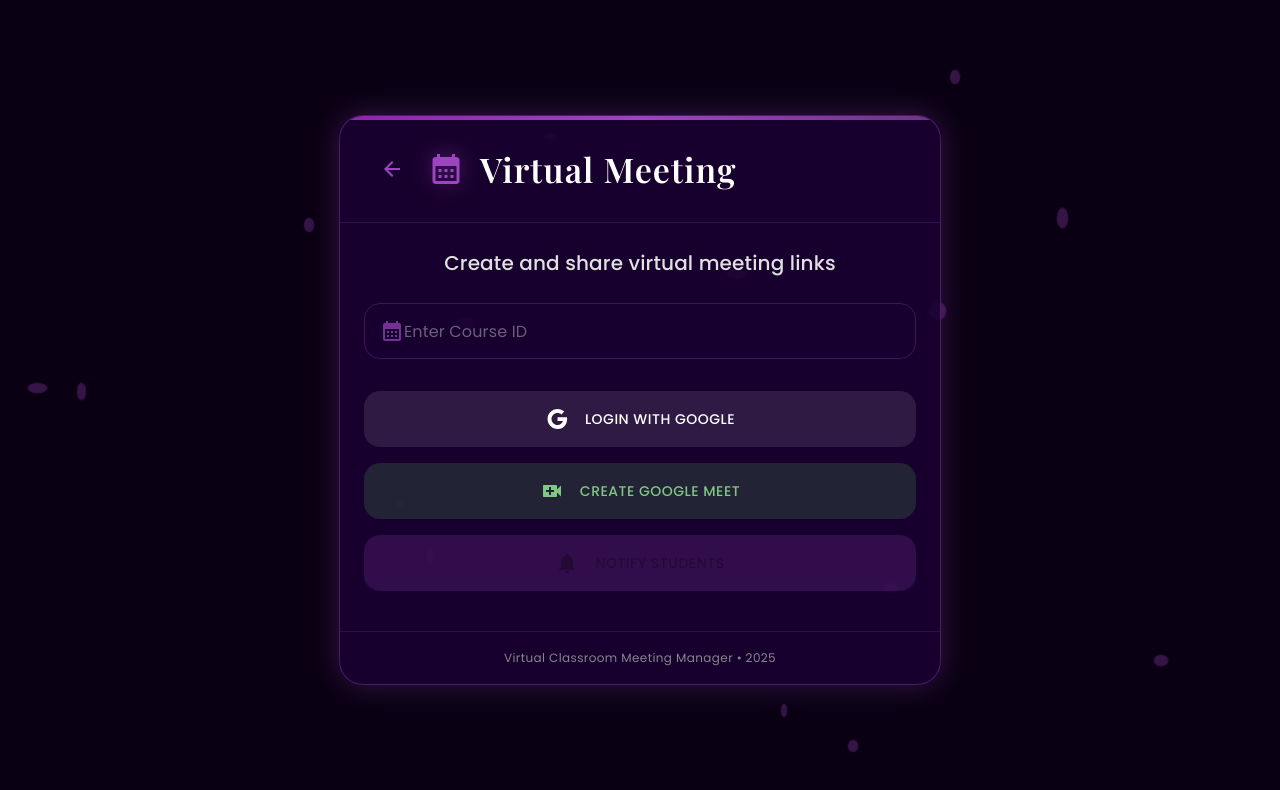
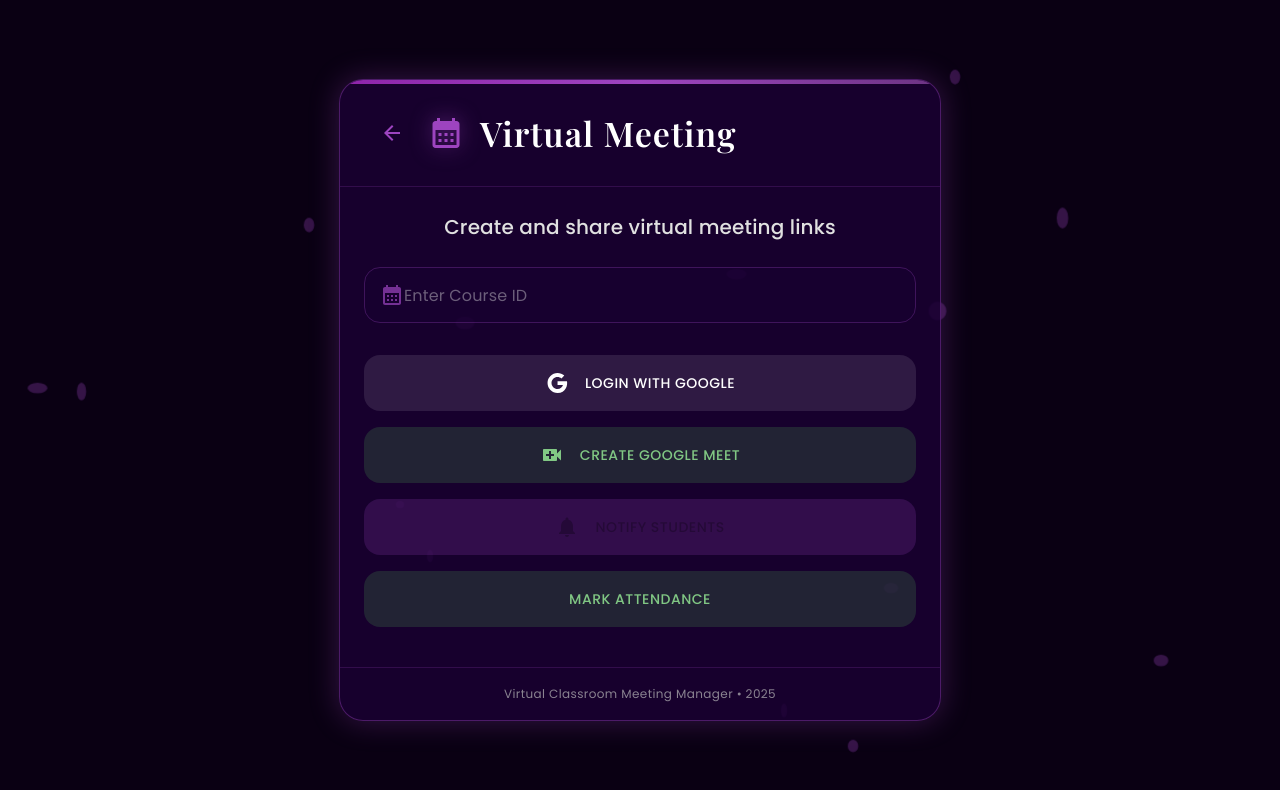
Before and after one commit to sravsguda123/Virtual-classroom---A1, a React (Vite) app in the folder frontend/: page /create_meeting in a window 1280 px wide. Shown: the top 790 px of the page. Built offline with nearby package versions, Linux system fonts and the light colour scheme.

Commit message:
attendance frontend

```diff
--- a/frontend/src/App.jsx
+++ b/frontend/src/App.jsx
@@ -13,6 +13,7 @@
 import TeacherGrade from "./components/TeacherGrade.jsx";
 import StudentGrade from "./components/StudentGrade.jsx";
 import StudentSubmissions from "./components/StudentSubmissions.jsx";
+import Attendance from "./components/attendance.jsx";
 
 function App() {
   return (
@@ -31,6 +32,7 @@
         <Route path="/grade/:assignmentId" element={<TeacherGrade />} />
         <Route path="/grade_view/:submissionId" element={<StudentGrade />} />
         <Route path="/my-submissions" element={<StudentSubmissions />} />
+        <Route path="/attendance/:courseId/:token" element={<Attendance />} />
       </Routes>
     </Router>
 
--- /dev/null
+++ b/frontend/src/components/attendance.jsx
@@ -0,0 +1,77 @@
+import React, { useState, useEffect } from 'react';
+import { useParams } from 'react-router-dom';
+import axios from 'axios';
+
+const Attendance = () => {
+  const { courseId, token } = useParams(); // ✅ Extract values from the URL path
+  const [students, setStudents] = useState([]);
+
+  const handleGetStudents = async () => {
+    try {
+      const response = await axios.get(
+        `http://127.0.0.1:8000/students_in_courses/${courseId}`,
+        {
+          headers: {
+            Authorization: `Bearer ${token}`, // ✅ Ensure token is correctly passed
+            "Content-Type": "application/json",
+          },
+        }
+      );
+      console.log("Response data:", response.data.students); // Log the response data
+      setStudents(response.data.students);
+    } catch (error) {
+      console.error("Error fetching students:", error);
+    }
+  };
+  const handleAttendance = async (studentId, isPresent) => {
+    if (!studentId) {
+      console.error("Student ID is undefined or null");
+      return;
+    }
+    if(!isPresent) {
+      console.error("Attendance status is undefined or null");
+      return;
+    }
+    else{
+        console.log(`Student ID: ${studentId}, Present: ${isPresent}`); // Log the student ID and attendance status
+        const response = await axios.post(`http://127.0.0.1:8000/attendance/${courseId}/${studentId}`,
+            {},
+            {
+                headers: {
+                  Authorization: `Bearer ${token}`, // ✅ Ensure token is correctly passed
+                  "Content-Type": "application/json",
+                },
+              }
+            );
+        console.log("Attendance response:", response.data); // Log the attendance response
+    }
+  }
+
+  return (
+    <div className="attendance-container">
+      <h1>Attendance</h1>
+      <button onClick={handleGetStudents}>Get Students</button>
+      <table className="attendance-table">
+        <thead>
+          <tr>
+            <th>Name</th>
+            <th>Present</th>
+          </tr>
+        </thead>
+        <tbody>
+          {students.map((student) => (
+            <tr key={student}>
+              <td>{student}</td>
+              <td><input
+          type="checkbox"
+          onChange={(e) => handleAttendance(student, e.target.checked)}
+        /></td>
+            </tr>
+          ))}
+        </tbody>
+      </table>
+    </div>
+  );
+};
+
+export default Attendance;
--- a/frontend/src/components/create_meeting.jsx
+++ b/frontend/src/components/create_meeting.jsx
@@ -93,6 +93,10 @@
       setLoading(false);
     }
   };
+
+  const handleAttendance = async () => {
+    navigate(`/attendance/${courseId}/${token}`);
+  }
 
   return (
     <>
@@ -472,6 +476,29 @@
                           </>
                         )}
                       </Button>
+
+                      <Button
+                        onClick={handleAttendance}
+                        disabled={loading}
+                        className="action-button meet-button hover-scale"
+                        sx={{
+                          backgroundColor: "rgba(76, 175, 80, 0.2)",
+                          color: "#81C784",
+                          "&:hover": {
+                            backgroundColor: "rgba(76, 175, 80, 0.3)",
+                          },
+                        }}
+                      >
+                        {loading ? (
+                          <CircularProgress size={24} sx={{ color: "#81C784" }} />
+                        ) : (
+                          <>
+                            Mark Attendance
+                          </>
+                        )}
+                      </Button>
+
+
                     </Box>
 
                     {/* Meeting Link Display */}
@@ -535,6 +562,10 @@
                 >
                   Virtual Classroom Meeting Manager • {new Date().getFullYear()}
                 </Typography>
+
+
+
+
               </Box>
             </Paper>
           </Fade>
@@ -542,4 +573,5 @@
       </Container>
     </>
   );
+
 }
```
Also changed, not shown: 1 other file (tests, documents, lock files or other folders).
